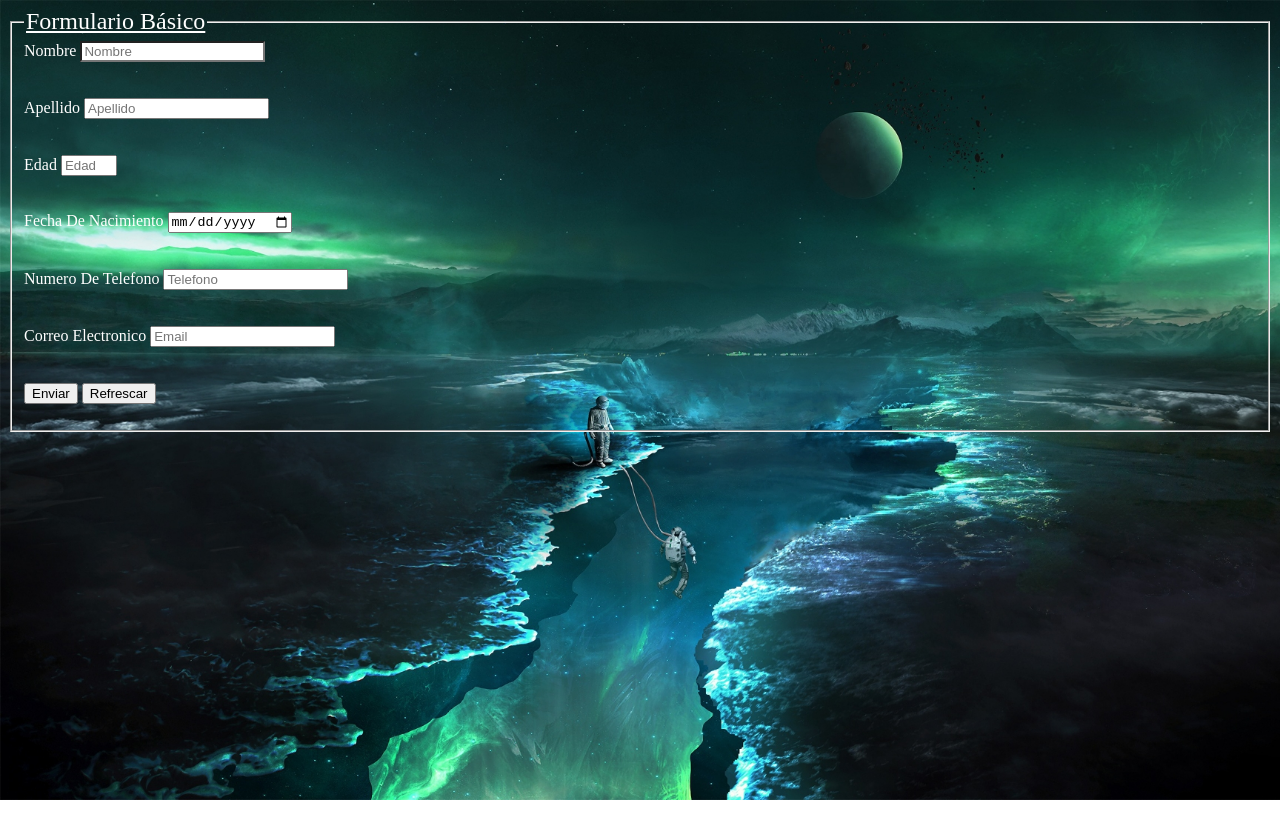
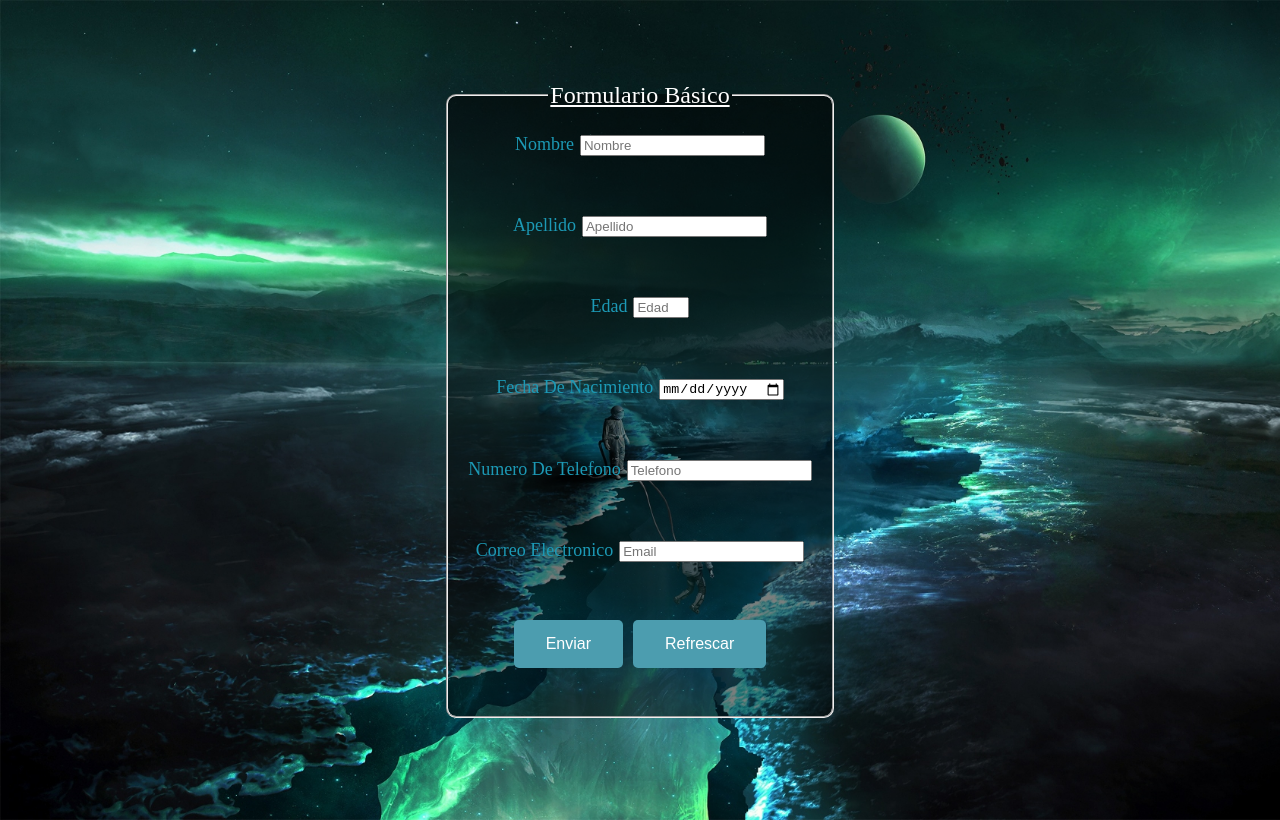
Before and after one commit to Carlos42100e/Formulario, a plain HTML site: page index.html in a window 1280 px wide. Drawn offline with Linux system fonts and the light colour scheme.

Commit message:
Update style.css

```diff
--- a/style.css
+++ b/style.css
@@ -1,11 +1,39 @@
-#body{
-    background-image: url(imagenes/miles-morales-en-spider-man-un-nuevo-universo_1920x1080_xtrafondos.com.jpg);
+
+#body {
+    margin: 0;
+    padding: 0;
+    height: 100vh;
+    display: flex;
+    justify-content: center;
+    align-items: center;
     background-size: cover;
-}
-#Nombre{
-    background-color: white;
-}
-#label{
-    color: rgb(255, 255, 255);
-    size: 10000px;
-}
+    transition: background-image 0.5s ease;
+  }
+  #recuadro {
+    background-color: rgba(0, 0, 0, 0.5);
+    padding: 20px;
+    border-radius: 10px;
+  }
+  #body {
+    text-align: center;
+    font-size: 24px;
+    color: white;
+    margin-bottom: 20px;
+  }
+  #label {
+    color: rgb(28, 153, 181);
+    font-size: 18px;
+  }
+  #button {
+    background-color: #4c9daf;
+    border: none;
+    color: white;
+    padding: 15px 32px;
+    text-align: center;
+    text-decoration: none;
+    display: inline-block;
+    font-size: 16px;
+    margin: 4px 2px;
+    cursor: pointer;
+    border-radius: 5px;
+  }
```
